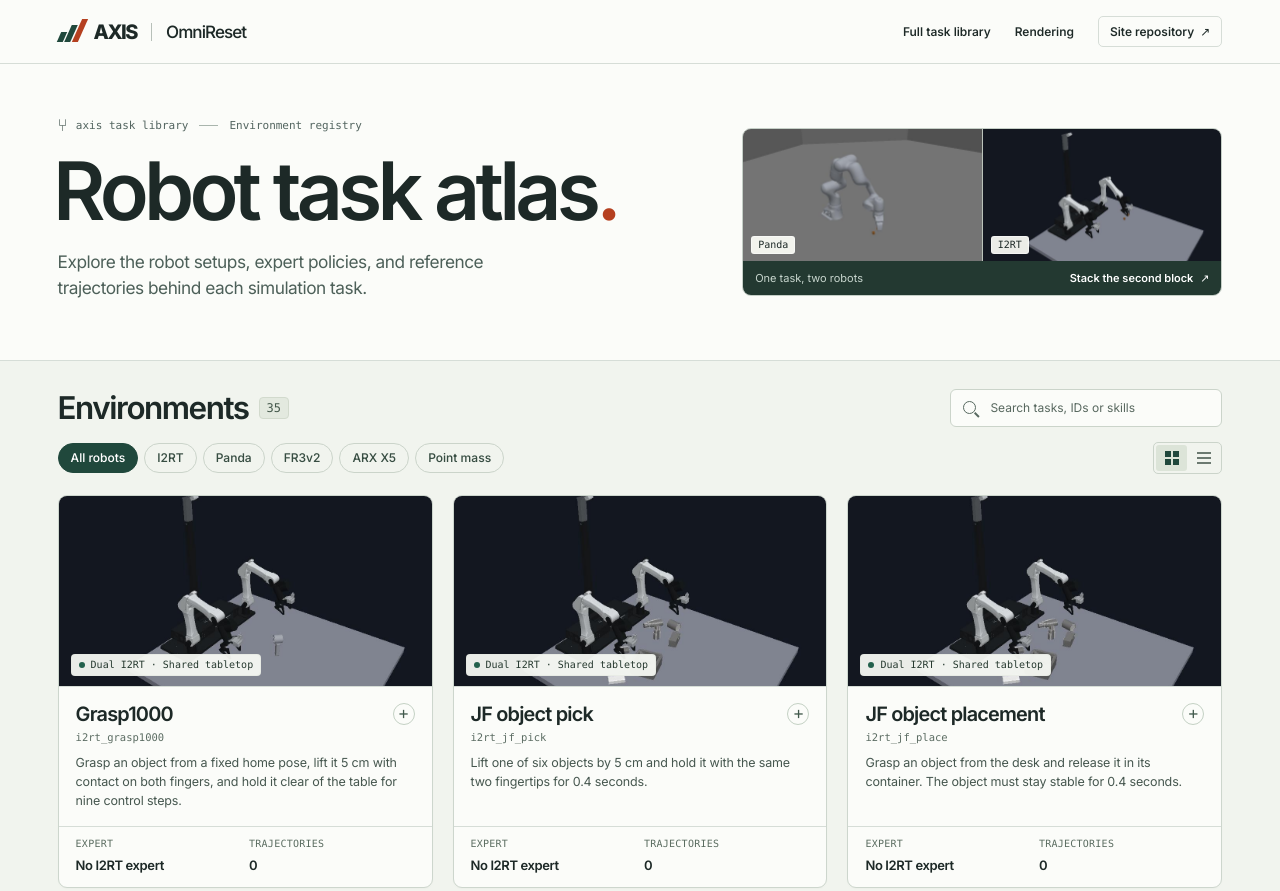
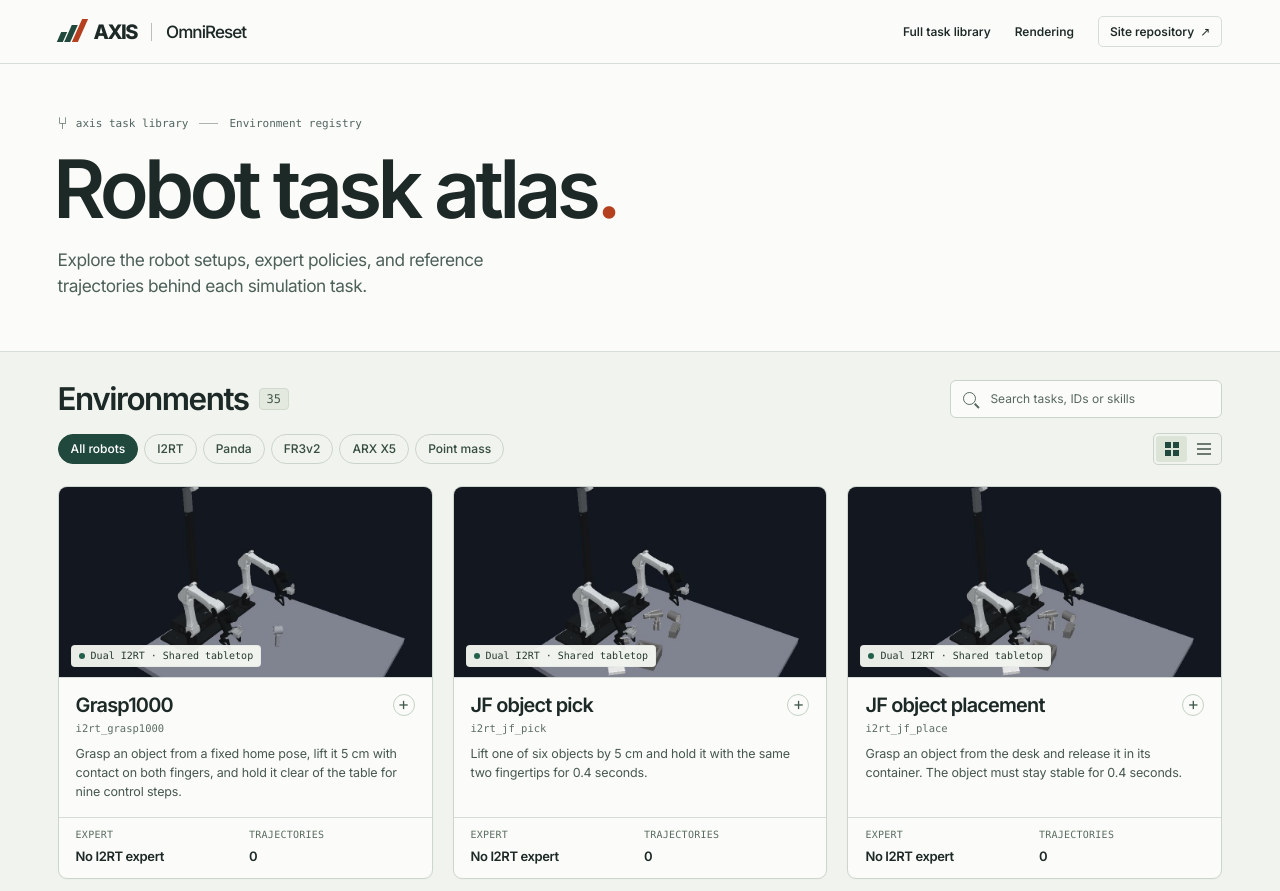
Before and after one commit to boshi-an/axis-task-atlas, a plain HTML site: page index.html in a window 1280 px wide. Shown: the top 891 px of the page. Drawn offline with Linux system fonts and the light colour scheme.

Commit message:
Remove the Panda and I2RT comparison banner

```diff
--- a/atlas.css
+++ b/atlas.css
@@ -26,8 +26,7 @@ button,a,input{-webkit-tap-highlight-color:transparent}
 .mast nav a:hover,.branch-line a:hover,footer a:hover{text-decoration:underline;text-underline-offset:3px}
 .repo{border:1px solid var(--line);padding:7px 11px;border-radius:5px}
 .repo span{margin-left:3px}
-.hero{display:grid;grid-template-columns:minmax(0,1fr) minmax(345px,.79fr);align-items:center;gap:clamp(32px,6vw,88px);padding-block:clamp(32px,4vw,60px)}
-.hero-copy{padding-block:2px 7px}
+.hero{padding-block:clamp(32px,4vw,60px)}
 .branch-line{display:flex;align-items:center;gap:8px;color:var(--muted);font:11px/1.3 var(--mono);margin:0 0 17px}
 .branch-line a{text-decoration:none}
 .branch-icon{font-size:17px;line-height:1}
@@ -36,16 +35,6 @@ h1,h2,h3,h4,p,figure{margin:0}
 h1{font-size:clamp(52px,6.3vw,95px);line-height:.99;font-weight:590;letter-spacing:-.06em;margin-left:-.056em}
 h1 span{color:var(--accent)}
 .lede{font-size:clamp(15px,1.35vw,19px);font-weight:400;line-height:1.52;margin-top:18px;max-width:515px;letter-spacing:-.028em;color:#4d6059}
-.compare{display:block;background:#e8ece8;border:1px solid #c5cfc7;border-radius:9px;overflow:hidden;text-decoration:none;min-width:0}
-.compare-views{display:grid;grid-template-columns:1fr 1fr;gap:1px;background:#bbc3ba}
-.compare figure{position:relative;height:clamp(105px,10.3vw,156px);background:#d6dcd5;overflow:hidden}
-.compare img{width:100%;height:100%;object-fit:cover;display:block;transition:transform .22s}
-.compare:hover img{transform:scale(1.025)}
-.compare figcaption{position:absolute;left:8px;bottom:7px;background:#fcfdf7ed;border:1px solid #ffffff7a;padding:3px 6px;border-radius:3px;font:10px/1 var(--mono)}
-.compare-caption{display:flex;flex-wrap:wrap;justify-content:space-between;gap:6px;background:#233931;color:#fff;padding:10px 12px;align-items:center;font-size:11px}
-.compare-caption>span{color:#c8d6ce}
-.compare-caption strong{font-weight:580}
-.compare-caption strong span{margin-left:4px}
 .library{border-block:1px solid var(--line);background:#f1f4ee;padding-block:28px 48px;scroll-margin-top:10px}
 .library-heading,.toolbar{display:flex;align-items:center;justify-content:space-between;gap:15px}
 .library-title{display:flex;gap:10px;align-items:center}
@@ -125,11 +114,11 @@ footer{padding-block:23px 26px;display:flex;gap:15px;align-items:center;justify-
 footer a{text-decoration:none}
 .foot-slash{margin:0 6px;color:#9aa79d}
 @media(min-width:1550px){.cards{gap:24px}.photo{aspect-ratio:2.1}}
-@media(max-width:980px){.cards{--columns:2}.hero{grid-template-columns:minmax(0,1fr) minmax(275px,.73fr);gap:22px}.compare-caption>span{display:none}.list-view .metrics{width:26%}}
-@media(max-width:700px){.wrap{width:calc(100% - 32px)}.hero{grid-template-columns:1fr;gap:19px;padding-block:26px}.mast nav{gap:12px}.mast nav>a.repo{display:none}.mast-inner{height:54px}.hero-copy{padding-bottom:0}.branch-line{margin-bottom:12px}.lede{margin-top:12px}.hero .compare{max-width:430px}.compare figure{height:91px}.compare-caption{padding:7px 10px}.compare-caption>span{display:inline}.library{padding-block:21px 32px}.toolbar{align-items:flex-start;margin:14px 0 16px}.cards{gap:12px}.filters{gap:5px}.filters button{padding:6px 9px;font-size:11px}.view-switch button{width:26px;height:24px}.panel{padding:15px}.panel-content{gap:16px;grid-template-columns:1fr}.list-view .photo{width:95px}.list-view .metrics{width:25%;display:flex;flex-direction:column;align-items:stretch;gap:3px}.list-view .metric{gap:1px}.list-view .metric-label{font-size:8px}.list-view .metric-value{font-size:10px}.list-view .card-copy{padding:10px}.list-view .expand-symbol{display:none}}
-@media(max-width:530px){.cards{--columns:1}.hero .compare{max-width:none}.compare figure{height:95px}.library-heading{align-items:flex-start;flex-direction:column;gap:12px}.search{width:100%}.toolbar{gap:6px}.card-copy{padding:14px 15px}.photo{aspect-ratio:2.05}.metrics{padding:9px 15px 12px}.list-view .card-desc{display:none}.list-view .photo{width:92px;min-height:115px}.list-view .card-title{font-size:16px}.list-view .env-id{font-size:9px}.list-view .metrics{width:23%;padding-right:7px}.list-view .robot-label{font-size:8px;white-space:normal;right:4px;width:fit-content}.view-switch{align-self:flex-start}footer{align-items:flex-start;flex-direction:column;gap:7px}}
+@media(max-width:980px){.cards{--columns:2}.list-view .metrics{width:26%}}
+@media(max-width:700px){.wrap{width:calc(100% - 32px)}.hero{padding-block:26px}.mast nav{gap:12px}.mast nav>a.repo{display:none}.mast-inner{height:54px}.branch-line{margin-bottom:12px}.lede{margin-top:12px}.library{padding-block:21px 32px}.toolbar{align-items:flex-start;margin:14px 0 16px}.cards{gap:12px}.filters{gap:5px}.filters button{padding:6px 9px;font-size:11px}.view-switch button{width:26px;height:24px}.panel{padding:15px}.panel-content{gap:16px;grid-template-columns:1fr}.list-view .photo{width:95px}.list-view .metrics{width:25%;display:flex;flex-direction:column;align-items:stretch;gap:3px}.list-view .metric{gap:1px}.list-view .metric-label{font-size:8px}.list-view .metric-value{font-size:10px}.list-view .card-copy{padding:10px}.list-view .expand-symbol{display:none}}
+@media(max-width:530px){.cards{--columns:1}.library-heading{align-items:flex-start;flex-direction:column;gap:12px}.search{width:100%}.toolbar{gap:6px}.card-copy{padding:14px 15px}.photo{aspect-ratio:2.05}.metrics{padding:9px 15px 12px}.list-view .card-desc{display:none}.list-view .photo{width:92px;min-height:115px}.list-view .card-title{font-size:16px}.list-view .env-id{font-size:9px}.list-view .metrics{width:23%;padding-right:7px}.list-view .robot-label{font-size:8px;white-space:normal;right:4px;width:fit-content}.view-switch{align-self:flex-start}footer{align-items:flex-start;flex-direction:column;gap:7px}}
 @media(prefers-reduced-motion:reduce){*,*::before,*::after{transition:none!important;scroll-behavior:auto!important}}
-@media print{.mast nav,.toolbar,.search,.compare,.dismiss{display:none}.hero{display:block}.library{background:white}.wrap{width:100%}.card-button{break-inside:avoid}.cards{--columns:2}}
+@media print{.mast nav,.toolbar,.search,.dismiss{display:none}.library{background:white}.wrap{width:100%}.card-button{break-inside:avoid}.cards{--columns:2}}
 
 .length-plot{margin-top:12px;background:#f0f4ed;border:1px solid #dbe4d8;border-radius:6px;padding:11px 14px 10px}
 .length-plot figcaption{font-size:11px;color:#435a4c}
--- a/atlas.js
+++ b/atlas.js
@@ -333,19 +333,16 @@
   }
   document.querySelector('#list-button').addEventListener('click',() => changeLayout('list'));
   document.querySelector('#grid-button').addEventListener('click',() => changeLayout('grid'));
-  function compare() {
-    filter('All robots','wood_stack_second','compare-wood');
-    document.querySelector('#library').scrollIntoView({block:'start'});
-  }
-  document.querySelector('#compare').addEventListener('click',event => {event.preventDefault();compare();});
-  document.querySelector('#hero-panda').src = byId.get('panda_wood_stack_second').render.file;
-  document.querySelector('#hero-i2rt').src = byId.get('i2rt_wood_stack_second').render.file;
   document.addEventListener('keydown',event => {
     if (event.key==='Escape' && selected) closePanel(true);
   });
   window.addEventListener('resize', () => { if (selected && columns()!==previousColumns) placePanel(); });
   function followHash() {
-    if (location.hash==='#compare-wood') { compare();return; }
+    if (location.hash==='#compare-wood') {
+      filter('All robots','wood_stack_second','compare-wood');
+      document.querySelector('#library').scrollIntoView({block:'start'});
+      return;
+    }
     const match = /^#task\/([a-z0-9_]+)$/.exec(location.hash);
     const id = match?.[1];
     if (nativeI2rt.has(id)) {
--- a/index.html
+++ b/index.html
@@ -8,10 +8,10 @@
   <title>Robot task atlas · Axis OmniReset</title>
   <link rel="icon" href="data:,">
   <link rel="preload" href="assets/inter-latin.woff2" as="font" type="font/woff2" crossorigin>
-  <link rel="stylesheet" href="atlas.css">
+  <link rel="stylesheet" href="atlas.css?v=2ea7e14349">
   <script defer src="catalog-data.js"></script>
   <script defer src="spectator.js"></script>
-  <script defer src="atlas.js"></script>
+  <script defer src="atlas.js?v=5bd7c0ca1c"></script>
 </head>
 <body>
   <a href="#library" class="skip">Skip to environments</a>
@@ -23,18 +23,9 @@
   </header>
   <main id="top">
     <div class="hero wrap">
-      <div class="hero-copy">
-        <p class="branch-line"><span class="branch-icon" aria-hidden="true">⑂</span><span>axis task library</span><span class="small-rule"></span><span>Environment registry</span></p>
-        <h1>Robot task atlas<span>.</span></h1>
-        <p class="lede">Explore the robot setups, expert policies, and reference trajectories behind each simulation task.</p>
-      </div>
-      <a class="compare" href="#compare-wood" id="compare" aria-label="Compare the Panda and I2RT versions of Stack the second block">
-        <div class="compare-views">
-          <figure><img id="hero-panda" alt="Panda in the wood-block stacking environment"><figcaption>Panda</figcaption></figure>
-          <figure><img id="hero-i2rt" alt="Dual I2RT in the wood-block stacking environment"><figcaption>I2RT</figcaption></figure>
-        </div>
-        <div class="compare-caption"><span>One task, two robots</span><strong>Stack the second block <span aria-hidden="true">↗</span></strong></div>
-      </a>
+      <p class="branch-line"><span class="branch-icon" aria-hidden="true">⑂</span><span>axis task library</span><span class="small-rule"></span><span>Environment registry</span></p>
+      <h1>Robot task atlas<span>.</span></h1>
+      <p class="lede">Explore the robot setups, expert policies, and reference trajectories behind each simulation task.</p>
     </div>
     <section id="library" class="library" aria-labelledby="library-title">
       <div class="wrap">
```
